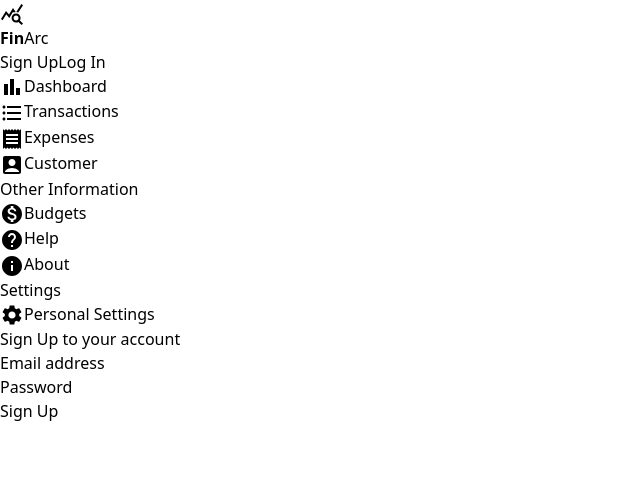
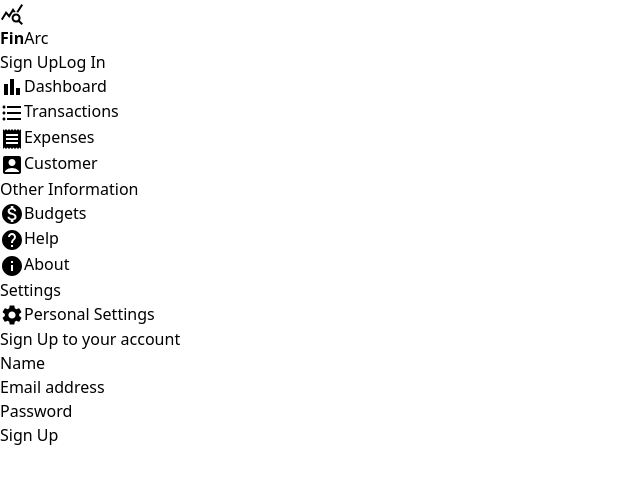
Before and after one commit to ericz02/FinTrack, a React (Vite) app in the folder Frontend/: page /signup in a window 1280 px wide. Shown: the top 484 px of the page, without its empty margins (0-640 px from the left). Built offline with nearby package versions, Linux system fonts and the light colour scheme.

Commit message:
Client side Auth complete

```diff
--- a/Frontend/src/App.jsx
+++ b/Frontend/src/App.jsx
@@ -1,5 +1,6 @@
 import React from "react";
 import { BrowserRouter, Routes, Route } from "react-router-dom";
+import { AuthProvider } from "./context/AuthContext";
 
 // Import all pages
 import Navbar from "./components/Navbar";
@@ -16,6 +17,7 @@ import Login from "./pages/Login";
 import Customer from "./pages/Customer";
 import About from "./pages/About";
 
+
 // Separate layout for home page
 const HomeLayout = ({ children }) => (
   <>
@@ -26,6 +28,7 @@ const HomeLayout = ({ children }) => (
 
 function App() {
   return (
+    <AuthProvider>
     <BrowserRouter>
       <Routes>
         {/* Home page without sidebar */}
@@ -182,6 +185,7 @@ function App() {
         />
       </Routes>
     </BrowserRouter>
+    </AuthProvider>
   );
 }
 
--- a/Frontend/src/components/Navbar.jsx
+++ b/Frontend/src/components/Navbar.jsx
@@ -1,7 +1,17 @@
-import { Link } from "react-router-dom";
+import { Link, useNavigate } from "react-router-dom";
+import { useState } from 'react'; // Currently unused, remove if not needed later
 import QueryStatsIcon from "@mui/icons-material/QueryStats";
+import { useAuth } from "../context/AuthContext";
 
 const Navbar = () => {
+    const navigate = useNavigate();
+    const { logout, user } = useAuth(); // Removed login since it's not used
+
+    const handleLogout = () => {
+        logout();
+        navigate('/'); // Ensures the user is redirected to the homepage after logout
+    };
+
     return (
         <div className="flex justify-between items-center text-[25px] pt-5 pb-5 bg-[#E5E5E5]">
             <div className="ml-10">
@@ -13,12 +23,21 @@ const Navbar = () => {
                 </Link>
             </div>
             <div className="mr-10">
+                {user ? (
+                    <>
+                        <span className="inline-block relative mr-6">{user.name}</span>
+                        <button onClick={handleLogout} className="text-sm text-gray-800 bg-slate-400 rounded-full py-4 px-3 hover:bg-slate-500">Logout</button>
+                    </>
+                ) : (
+                    <>
                         <Link to="/signup" className="inline-block relative mr-6">
                             <span className="text-sm text-gray-800 bg-slate-400 rounded-full py-4 px-3 hover:bg-slate-500">Sign Up</span>
                         </Link>
                         <Link to="/login" className="inline-block relative">
                             <span className="text-sm text-gray-800 bg-slate-400 rounded-full py-4 px-3 hover:bg-slate-500">Log In</span>
                         </Link>
+                    </>
+                )}
             </div>
         </div>
     );
--- /dev/null
+++ b/Frontend/src/context/AuthContext.jsx
@@ -0,0 +1,23 @@
+import {createContext,useContext,useState} from 'react'
+
+const AuthContext = createContext(null);
+
+export const AuthProvider = ({children})=>{
+    const [user,setUser] = useState(null)
+    const login = (userData) => {
+        setUser(userData);
+        console.log(user.name)
+    }
+    const logout = () => {
+        setUser(null);
+
+    }
+    return (
+        <AuthContext.Provider value={{user,login,logout}}>
+            {children}
+
+        </AuthContext.Provider>
+    );
+
+};
+export const useAuth = () => useContext(AuthContext);
--- a/Frontend/src/pages/Login.jsx
+++ b/Frontend/src/pages/Login.jsx
@@ -2,11 +2,13 @@ import React, { useState } from 'react';
 import axios from 'axios';
 import { toast, ToastContainer } from 'react-toastify';
 import 'react-toastify/dist/ReactToastify.css';
+import { useAuth } from '../context/AuthContext';
 
 const Login = () => {
   const [email, setEmail] = useState('');
   const [password, setPassword] = useState('');
   const [error, setError] = useState('');
+  const {login} = useAuth();
 
   const handleLogin = async (event) => {
     event.preventDefault();
@@ -16,6 +18,7 @@ const Login = () => {
         password: password
       });
       console.log('Login success:', response.data);
+      login(response.data)
       toast.success('Login successful!');
       window.location.href = '/dashboard';
 
--- a/Frontend/src/pages/SignUp.jsx
+++ b/Frontend/src/pages/SignUp.jsx
@@ -2,21 +2,27 @@ import React, { useState } from 'react';
 import axios from 'axios';
 import { toast, ToastContainer } from 'react-toastify';
 import 'react-toastify/dist/ReactToastify.css';
+import { useAuth } from '../context/AuthContext';
 
 const SignUp = () => {
   const [email, setEmail] = useState('');
   const [password, setPassword] = useState('');
+  const [name, setName] = useState('');
+  const {login} = useAuth()
 
   const handleSignup = async (event) => {
     event.preventDefault();
     try {
       const response = await axios.post('http://localhost:3000/users', {
         user: {
+          name:name,
           email: email,
           password: password
         }
       });
       console.log('Signup success:', response.data);
+      login(response.data)
+
       toast.success('User created successfully!');
     } catch (error) {
       console.error('Signup failed:', error.response ? error.response.data : 'Server did not respond');
@@ -31,6 +37,21 @@ const SignUp = () => {
       <div className="mt-8 sm:mx-auto sm:w-full sm:max-w-md">
         <div className="bg-white py-8 px-4 shadow sm:rounded-lg sm:px-10">
           <form className="space-y-6" onSubmit={handleSignup}>
+          <div>
+              <label htmlFor="email" className="block text-sm font-medium text-gray-700">
+               Name
+              </label>
+              <input
+                id="name"
+                name="name"
+                type="text"
+                autoComplete="name"
+                required
+                className="appearance-none block w-full px-3 py-2 border border-gray-300 rounded-md shadow-sm placeholder-gray-400 focus:outline-none focus:ring-indigo-500 focus:border-indigo-500 sm:text-sm"
+                value={name}
+                onChange={(e) => setName(e.target.value)}
+              />
+            </div>
             <div>
               <label htmlFor="email" className="block text-sm font-medium text-gray-700">
                 Email address
```
Lines whose indentation alone changed are shown as unchanged.
